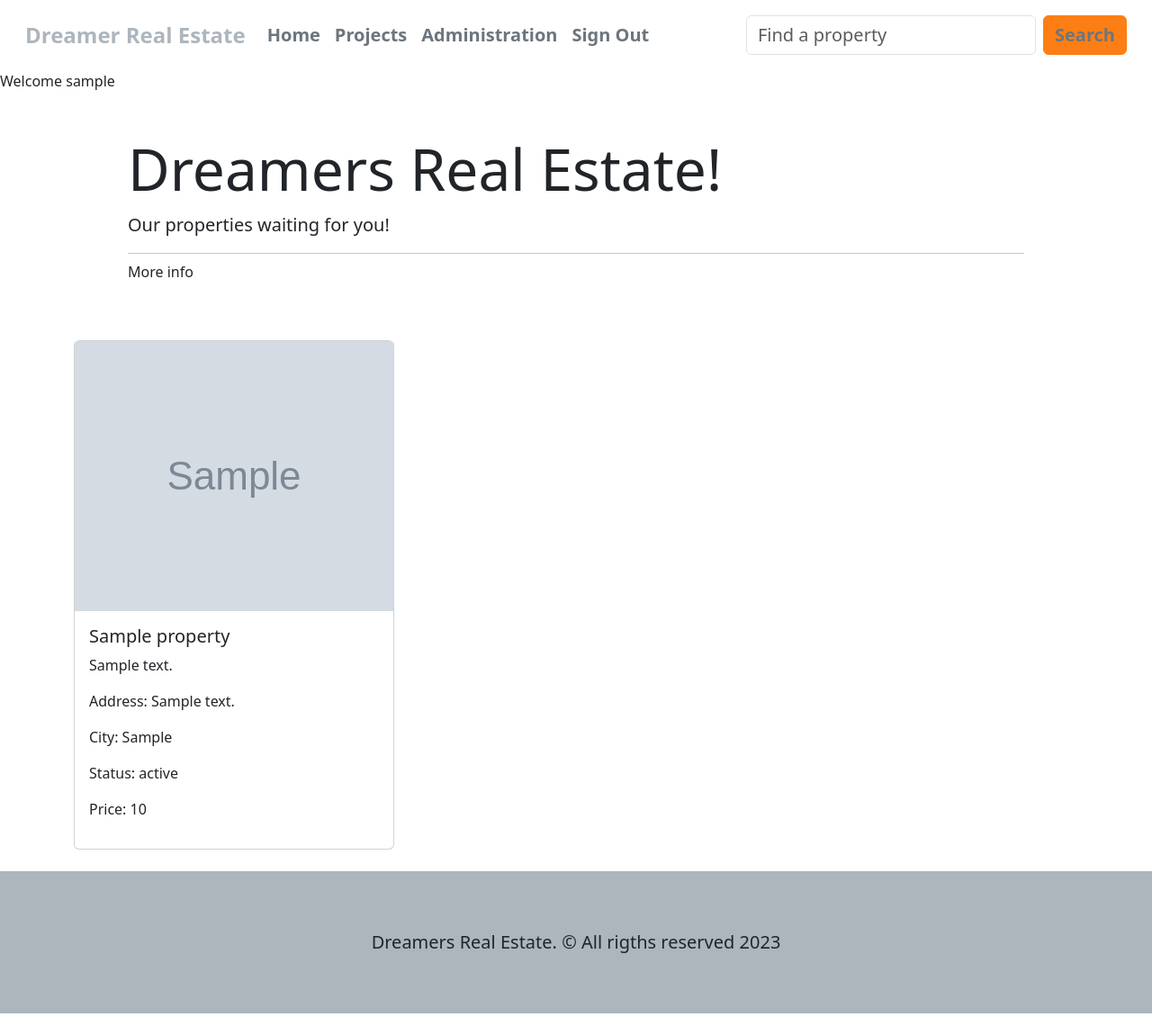
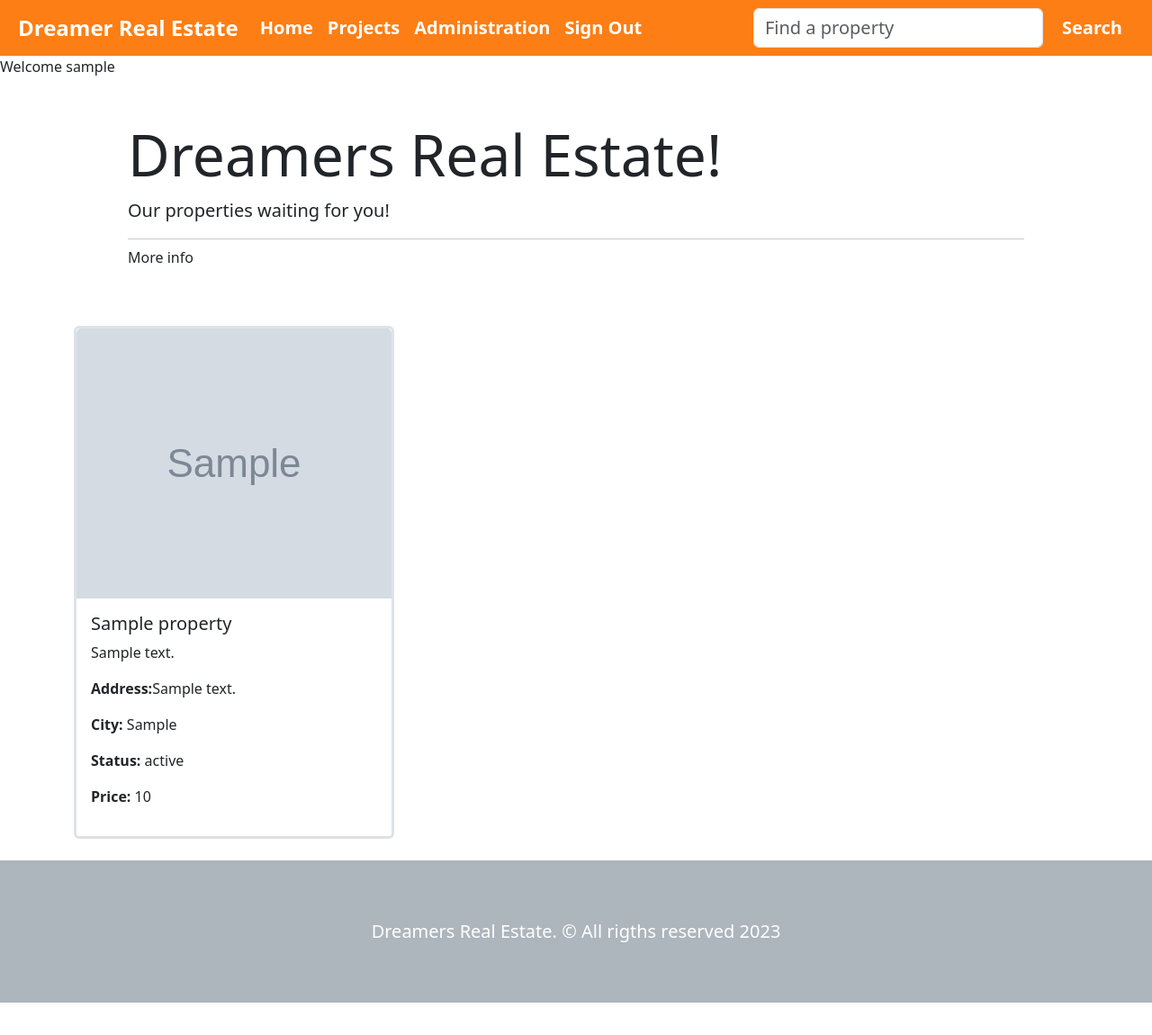
Before and after one commit to mlestrella843/RealEstateWeb_Win, a PHP site: page /projects.php in a window 1280 px wide. Shown: the whole page at 90% size. After the commit the page ends 1114 px from the top, so only its background shows below. Run offline with PHP 8.4, Linux system fonts and the light colour scheme; the visitor is signed in with stand-in values (Sample User, id 1); tables that the repository leaves empty or names only in its code hold one stand-in row (values such as "Sample post"); grey boxes marked "Sample" are stand-in pictures.

Commit message:
Adding styles to Project and Admmin pages

```diff
--- a/footer.php
+++ b/footer.php
@@ -4,7 +4,7 @@
 
 <!-----Footer----------------->
 
-<footer class="w-100 d-flex align-items justify-content-center flex-wrap bg-primary p-5">
+<footer class="w-100 d-flex align-items justify-content-center flex-wrap bg-primary p-5 text-white">
   <p class="fs-5 px-3 pt-3">Dreamers Real Estate. &copy; All rigths reserved 2023</p>
    <div id="icons">
       <a href="#"><i class="bi bi-facebook"></i></a>
--- a/header.php
+++ b/header.php
@@ -23,10 +23,10 @@
     <p class="text-light mb-0 p-2 fs-6">Contact Us 1-(587)-444-4444</p>
   </header> -->
 
-  <nav class="navbar navbar-expand-lg navbar-light bg-light p-3" id="menu">
+  <nav class="navbar navbar-expand-lg navbar-light bg-secondary text-white p-2" id="menu">
   <div class="container-fluid">
     <a class="navbar-brand" href="#">
-      <span class="text-primary fs-4 fw-bold">Dreamer Real Estate</span>
+      <span class="text-white fs-4 fw-bold">Dreamer Real Estate</span>
     </a>
     <button class="navbar-toggler" type="button" data-bs-toggle="collapse" data-bs-target="#navbarSupportedContent" aria-controls="navbarSupportedContent" aria-expanded="false" aria-label="Toggle navigation">
       <span class="navbar-toggler-icon"></span>
@@ -35,22 +35,22 @@
 
       <ul class="navbar-nav me-auto mb-2 mb-lg-0">
         <li class="nav-item">
-          <a class="nav-link text-nav_bar_menu fs-5 fw-bold" aria-current="page" href="index.php">Home</a>
+          <a class="nav-link text-nav_bar_menu fs-5 fw-bold text-white" aria-current="page" href="index.php">Home</a>
         </li>
         <li class="nav-item">
-          <a class="nav-link text-nav_bar_menu fs-5 fw-bold" href="projects.php">Projects</a>
+          <a class="nav-link text-nav_bar_menu fs-5 fw-bold text-white" href="projects.php">Projects</a>
         </li>
         <li class="nav-item">
-          <a class="nav-link text-nav_bar_menu fs-5 fw-bold" href="adminSite.php">Administration</a>
+          <a class="nav-link text-nav_bar_menu fs-5 fw-bold text-white" href="adminSite.php">Administration</a>
         </li>
         <li class="nav-item">
-          <a class="nav-link text-nav_bar_menu fs-5 fw-bold" href="closeSession.php">Sign Out</a>
+          <a class="nav-link text-nav_bar_menu fs-5 fw-bold text-white" href="closeSession.php">Sign Out</a>
         </li>
       </ul>
 
       <form class="d-flex">
         <input class="form-control me-2 text-primary fs-5" type="text" name="search" placeholder="Find a property" aria-label="search" autocomplete="search">
-        <button class="btn btn-secondary btn-primary-outline-success text-nav_bar_menu fs-5 fw-bold" type="button">Search</button>
+        <button class="btn btn-secondary btn-primary-outline-success text-nav_bar_menu fs-5 fw-bold text-white" type="button">Search</button>
       </form>
 
     </div>
--- a/projects.php
+++ b/projects.php
@@ -30,17 +30,17 @@ echo "Welcome ". $_SESSION['username'];
    <?php foreach($properties as $property) { ?>
 
     <div class="col">
-        <div class="card">
-        <img style="widht: 250px; height:300px;"  src="Images/<?php echo $property['image']; ?>" class="card-img-top" alt="...">
-        <div class="card-body">
-            <h5 class="fonts" class="card-title"><?php echo $property['name']; ?></h5>
-            <p class="fonts" class="card-text"><?php echo $property['description']; ?></p>
-            <p class="fonts" class="card-text">Address: <?php echo $property['address']; ?></p>
-            <p class="fonts" class="card-text">City: <?php echo $property['city']; ?></p>
-            <p class="fonts" class="card-text">Status: <?php echo $property['status']; ?></p>
-            <p class="fonts" class="card-text">Price: <?php echo $property['price']; ?></p>
+        <div class="card border border-3" >
+            <img style="widht: 250px; height:300px;"  src="Images/<?php echo $property['image']; ?>" class="card-img-top" alt="...">
+            <div class="card-body">
+                <h5 class="fonts" class="card-title"><?php echo $property['name']; ?></h5>
+                <p class="fonts" class="card-text"><?php echo $property['description']; ?></p>
+                <p class="fonts" class="card-text"><strong>Address:</strong><?php echo $property['address']; ?></p>
+                <p class="fonts" class="card-text"><strong>City:</strong> <?php echo $property['city']; ?></p>
+                <p class="fonts" class="card-text"><strong>Status:</strong> <?php echo $property['status']; ?></p>
+                <p class="fonts" class="card-text"><strong>Price:</strong> <?php echo $property['price']; ?></p>
 
-        </div>
+            </div>
         </div>
     </div>
 
--- a/style.scss
+++ b/style.scss
@@ -8,13 +8,15 @@ $primary: #adb5bd;
 $secondary: #fd7e14;
 $nav_bar_menu: #6c757d;
 $success:#20c997;
-
+$info:#fd7e14;
+$danger: #dc3545;
 
 $theme-colors: (
   "primary": $primary,
   "secondary": $secondary,
   "nav_bar_menu": $nav_bar_menu,
-  "success":$success,
+  "info": $info,
+  "danger": $danger
 );
 
 @import "./node_modules/bootstrap/scss/bootstrap.scss";
```
Also changed, not shown: adminSite.php (+14 -14 lines), index.php (+8 -8 lines), Images/1687043726_house3.jpeg (added), Images/1687043788_house1.jpeg (added), style.css, 2 other files.
